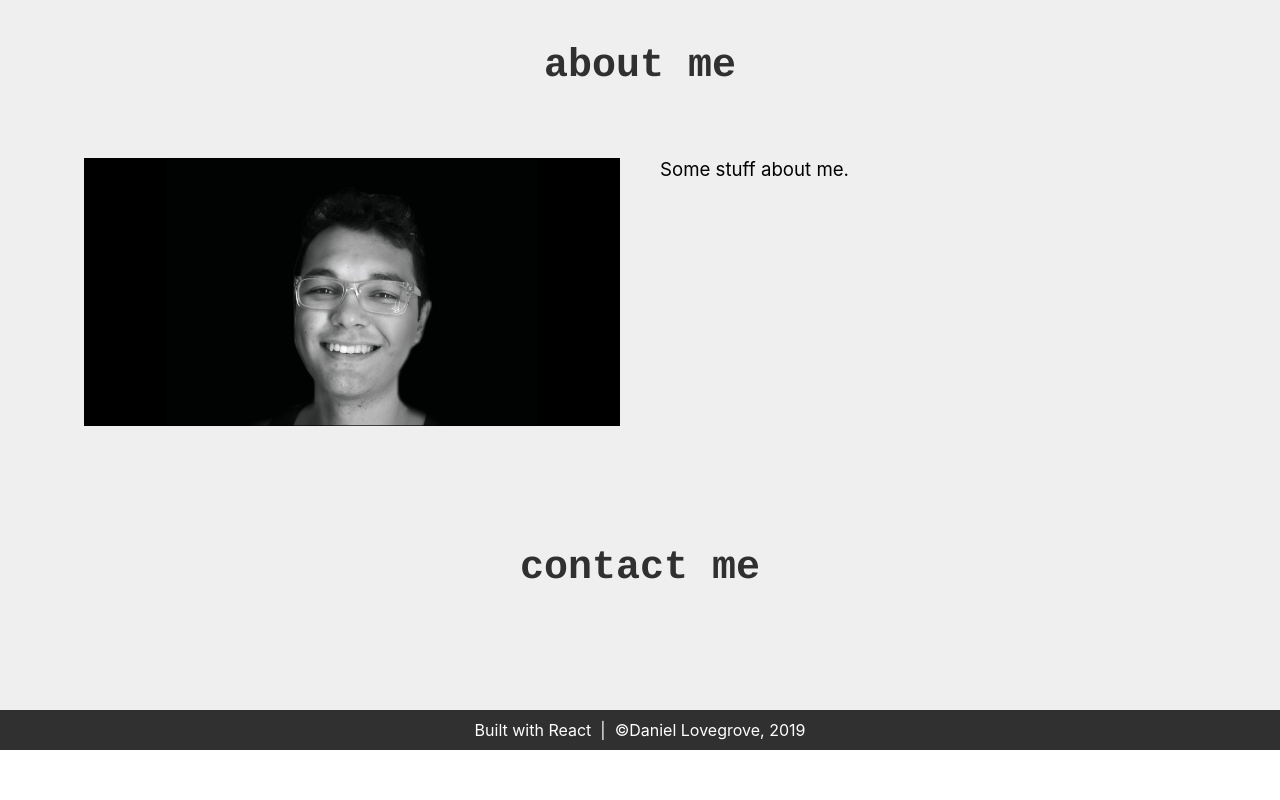
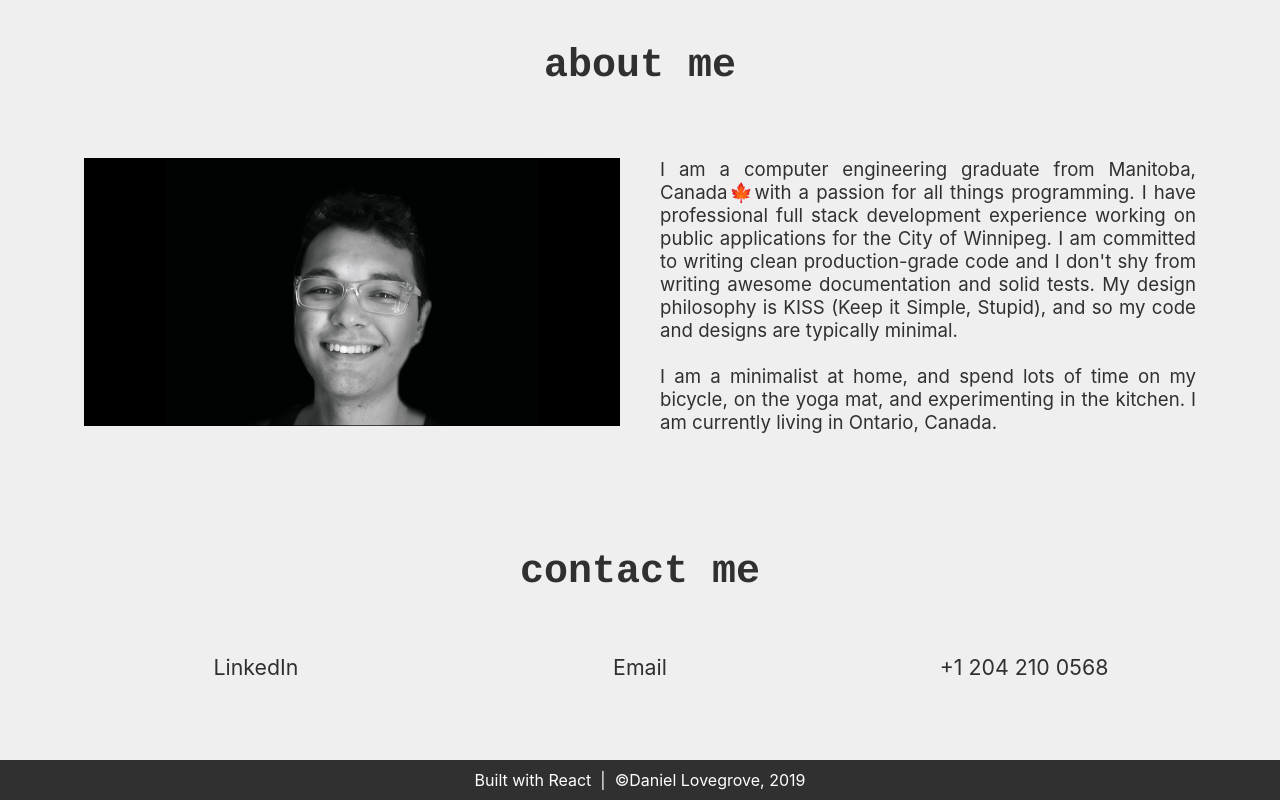
Before and after one commit to danloveg/portfolio, a React (Create React App) app: page / in a window 1280 px wide. Shown: the part 1894-2694 px from the top of the page. Before the commit the page ends 2644 px from the top, so only its background shows below. Built offline with nearby package versions, Linux system fonts and the light colour scheme.

Commit message:
Finish first version of About and Contact section

```diff
--- a/src/about/About.css
+++ b/src/about/About.css
@@ -12,7 +12,7 @@
     flex: 1;
 }
 
-.column-item-container {
+.profile-pic-container {
     margin: 20px;
 }
 
@@ -24,6 +24,8 @@
     position: relative;
     margin: 20px;
     font-size: 14pt;
+    text-align: justify;
+    color: #303030;
 }
 
 @media (max-width: 850px) {
--- a/src/about/About.jsx
+++ b/src/about/About.jsx
@@ -13,13 +13,22 @@ class About extends Component {
                 </div>
                 <div className="about-row">
                     <div className="about-column">
-                        <div className="column-item-container">
+                        <div className="profile-pic-container">
                             <img className="profile-pic" src={profilePic} alt="A portrait of myself"></img>
                         </div>
                     </div>
                     <div className="about-column">
                         <div className="about-text">
-                            Some stuff about me.
+                            I am a computer engineering graduate from Manitoba, Canada
+                            <span role="img" aria-label="Maple Leaf">🍁</span>with a passion for all things
+                            programming. I have professional full stack development experience working on public
+                            applications for the City of Winnipeg. I am committed to writing clean production-grade code
+                            and I don't shy from writing awesome documentation and solid tests. My design philosophy is
+                            KISS (Keep it Simple, Stupid), and so my code and designs are typically minimal.
+                            <br />
+                            <br />
+                            I am a minimalist at home, and spend lots of time on my bicycle, on the yoga mat, and
+                            experimenting in the kitchen. I am currently living in Ontario, Canada.
                         </div>
                     </div>
                 </div>
--- a/src/contact/Contact.css
+++ b/src/contact/Contact.css
@@ -0,0 +1,50 @@
+.contact-row {
+    display: flex;
+    flex-direction: row;
+    flex-wrap: wrap;
+    width: 100%;
+}
+
+.contact-column {
+    display: flex;
+    flex-direction: column;
+    flex-basis: 100%;
+    flex: 1;
+    text-align: center;
+}
+
+.contact-item {
+    color: #303030;
+    font-size: 16pt;
+    padding: 10px;
+}
+
+.contact-link {
+    color: #303030;
+    text-decoration: none;
+    cursor: pointer;
+
+    border-bottom: 1px solid rgba(48, 48, 48, 0);
+    -webkit-transition: border 0.3s linear;
+    -moz-transition: border 0.3s linear;
+    -ms-transition: border 0.3s linear;
+    -o-transition: border 0.3s linear;
+    transition: border 0.3s linear;
+}
+
+.contact-link:hover {
+    border-bottom: 1px solid rgba(48, 48, 48, 1);
+}
+
+@media(max-width: 615px) {
+    .contact-column {
+        flex: 100%;
+        max-width: 100%;
+    }
+}
+
+@media(max-width: 512px) {
+    .contact-item {
+        font-size: 12pt;
+    }
+}
--- a/src/contact/Contact.jsx
+++ b/src/contact/Contact.jsx
@@ -4,9 +4,28 @@ import "./Contact.css"
 class Contact extends Component {
     render() {
         return (
-            <div className="section-title">
-                <br />
-                contact me
+            <div>
+                <div className="section-title">
+                    <br />
+                    contact me
+                </div>
+                <div className="contact-row">
+                    <div className="contact-column">
+                        <div className="contact-item">
+                            <a href="https://linkedin.com/in/daniel-lovegrove" className="contact-link">LinkedIn</a>
+                        </div>
+                    </div>
+                    <div className="contact-column">
+                        <div className="contact-item">
+                            <a href="mailto:dlovegrove12@gmail.com" className="contact-link">Email</a>
+                        </div>
+                    </div>
+                    <div className="contact-column">
+                        <div className="phone-number contact-item">
+                            +1 204 210 0568
+                        </div>
+                    </div>
+                </div>
             </div>
         )
     }
```
